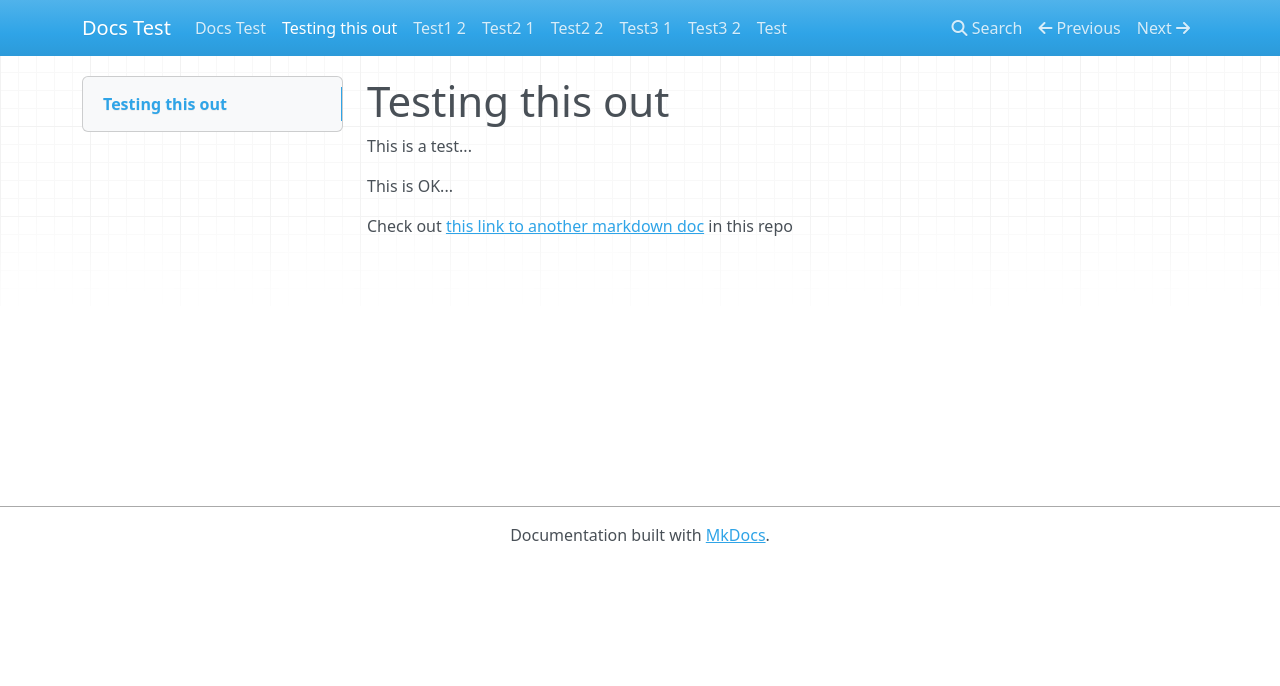
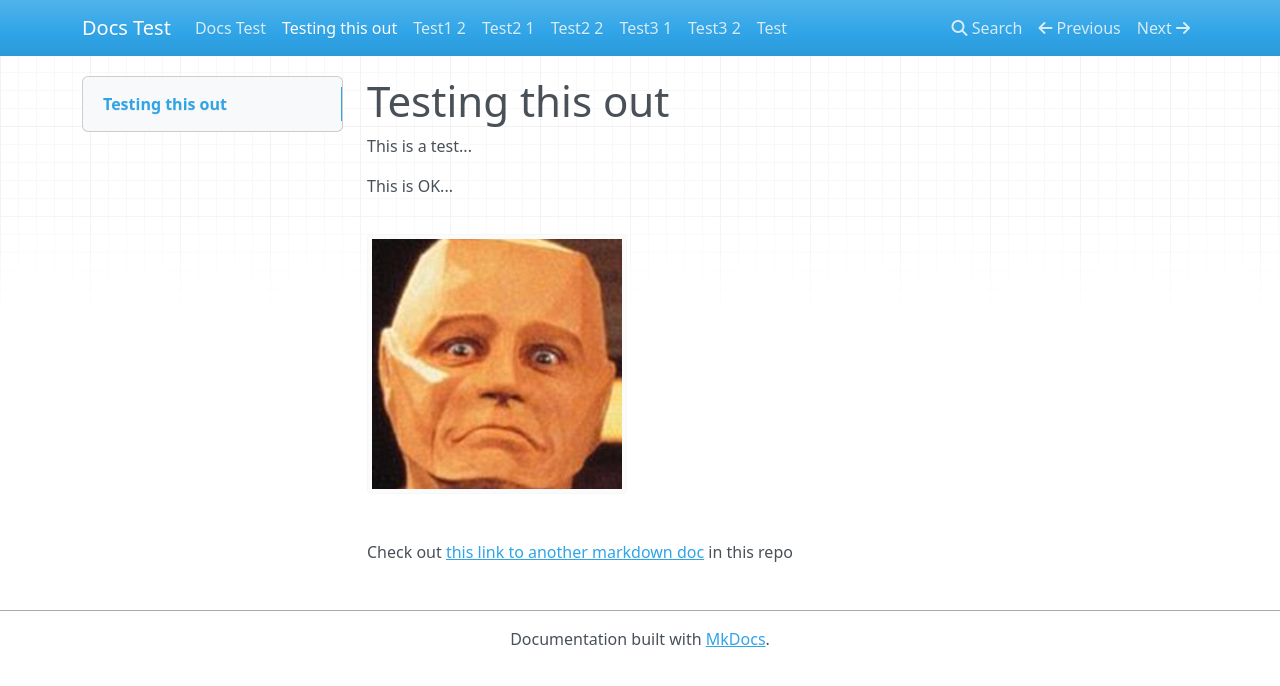
Before and after one commit to iriark01/docs_test, an MkDocs documentation site: the page built from Docs/TestDir1/test1-1.md, in a window 1280 px wide. Shown: the top 686 px of the page. Built offline with MkDocs 1.6.1, drawn with Linux system fonts in a browser that asks for light colours; nearby versions of some CDN libraries; old or Windows-style settings are respelled for this version of MkDocs.

Commit message:
Update test1-1.md

```diff
--- a/Docs/TestDir1/test1-1.md
+++ b/Docs/TestDir1/test1-1.md
@@ -5,4 +5,6 @@ This is a test...
 
 This is OK...
 
+![Kryten](Images/kryten.png)
+
 Check out [this link to another markdown doc](../TestDir2/test2-1.md) in this repo
```
